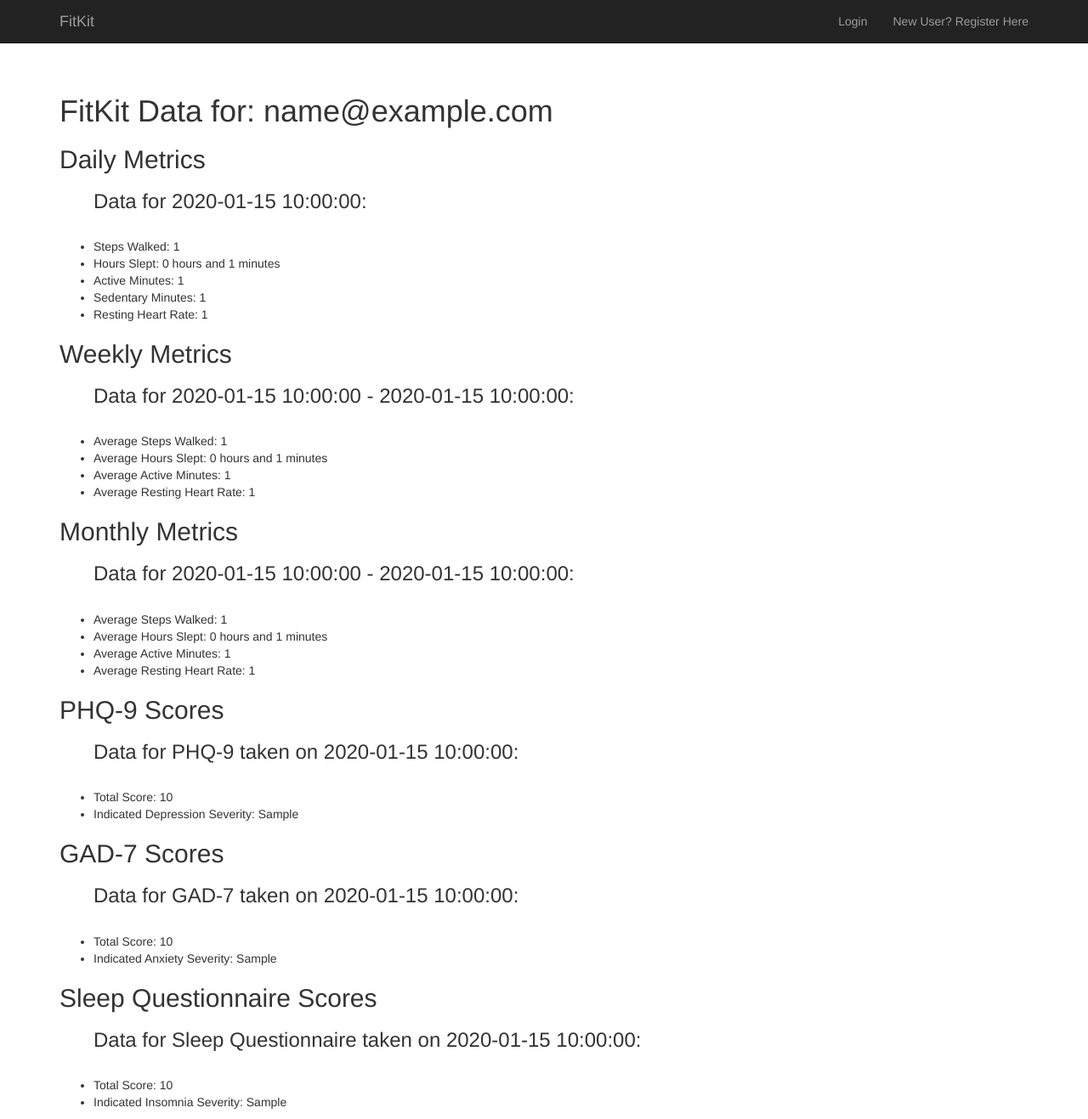
After one commit to abigailschneider20/fitkit, a Flask app: page /user_profile in a window 1280 px wide. The commit adds this page. Shown: the whole page at 85% size. Run offline with Flask 2, Linux system fonts and the light colour scheme; the visitor is signed in with stand-in values (Sample User, id 1); tables that the repository leaves empty hold one stand-in row (values such as "Sample post"); some libraries are stand-ins or nearby versions.

Commit message:
Finished basic skeleton for website. Working on setting up Mockaroo API for new users FitBit data

```diff
--- a/model.py
+++ b/model.py
@@ -20,7 +20,7 @@ class User(db.Model):
     user_id = db.Column(db.Integer, autoincrement=True, primary_key=True)
     email = db.Column(db.String(80), nullable=True)
     password = db.Column(db.String(40), nullable=True)
-    has_signed_hipaa = db.Column(db.Boolean, default = True)
+    has_signed_hipaa = db.Column(db.Boolean, default = False)
 
     def __repr__(self):
         return f"<User user_id={self.user_id} email={self.email}>"
--- a/server.py
+++ b/server.py
@@ -5,10 +5,10 @@ import os
 from pprint import pformat
 
 import requests
-from flask import Flask, render_template, request, flash, redirect
+from flask import Flask, render_template, request, flash, redirect, session
 from flask_debugtoolbar import DebugToolbarExtension
 
-from model import connect_to_db, db
+from model import connect_to_db, db, User, DailyMetric, WeeklyMetric, MonthlyMetric, PHQ, GAD, Sleep
 
 
 app = Flask(__name__)
@@ -29,15 +29,89 @@ app.jinja_env.undefined = StrictUndefined
 @app.route('/')
 def index():
     """Homepage."""
-    return render_template('index.html')
+    return render_template('homepage.html')
+
+@app.route('/register', methods = ['GET'])
+def register_form():
+    """Register new users"""
+    return render_template('register.html')
+
+@app.route('/register', methods = ['POST'])
+def process_registration():
+    """Process new user registration"""
+    email = request.form.get('password')
+    password = request.form.get('email')
+
+    new_user = User(email = email, password = password)
+
+    db.session.add(new_user)
+    db.session.commit()
+    session['user_id'] = new_user.user_id
+
+    flash('Welcome!')
+
+    return render_template('/hipaa.html')
+
+@app.route('/hipaa', methods = ['POST'])
+def hipaa_form():
+    if request.form.getlist('acknowledged-hipaa'):
+        user = User.query.filter(User.user_id == session['user_id']).first()
+        user.has_signed_hipaa = True
+        db.session.commit()
+        return redirect('/user_profile')
+    else:
+        flash('You must acknowledge HIPAA Privacy Practices.')
+        return render_template('/hipaa.html')
+
+
+
+@app.route('/login', methods = ['GET'])
+def login_form():
+    """Sends user to login form to fill out"""
+    return render_template('login.html')
 
 @app.route('/login', methods = ['POST'])
 def login():
-    email = request.forms.get('email')
-    password = request.forms.get('password')
+    """Sends user to user profile once correct email and password combo entered"""
+    email = request.form.get('email')
+    password = request.form.get('password')
 
-    return render_template('login.html')
 
+    user = User.query.filter_by(email=email).first()
+
+    if not user:
+        flash("Incorrect email. Please try again.")
+        return redirect("/login")
+
+    if user.password != password:
+        flash("Incorrect password. Please try again.")
+        return redirect("/login")
+
+    session["user_id"] = user.user_id
+
+    flash("Logged in")
+    return redirect('/user_profile')
+
+@app.route('/logout', methods = ['POST'])
+def logout():
+    """Logs user out."""
+
+    if (session.get('user_id', False)) != False:
+        del session['user_id']
+        flash("You have successfully logged out.")
+        return redirect ('/')
+    else:
+        flash('You have already logged out.')
+
+@app.route('/user_profile')
+def user_profile():
+    user_id = session.get('user_id')
+    user = User.query.options(db.joinedload('dailymetrics')).get(user_id)
+    return render_template("user_profile.html", user=user)
+
+@app.route('/getfit')
+def show_fitbit_form():
+    return render_template('fitbitdata.html')
 
 @app.route('/fitbitdata', methods = ['GET'])
 def export_fitbitdata():
@@ -53,8 +127,10 @@ def export_fitbitdata():
         headers = {'Authorization': 'Bearer ' + TOKEN}
         response = requests.get(FITBIT_URL, params = payload, headers = headers)
         data = response.json()
+        data = pprint(data)
 
         if response.ok:
+            print(data)
             # data = data
             pass #figure out what to parse in data/response from FitBit API
 
--- a/templates/base.html
+++ b/templates/base.html
@@ -2,6 +2,7 @@
 <head>
     <link rel="stylesheet"
           href="http://maxcdn.bootstrapcdn.com/bootstrap/3.3.4/css/bootstrap.css"/>
+    <script src="https://code.jquery.com/jquery-3.2.1.min.js"></script>
 
 </head>
 
@@ -17,9 +18,14 @@
         <div class="navbar-collapse collapse">
             <ul class="nav navbar-nav navbar-right">
                 <li>
-                    <a href="/fitbitdata">
+                    <a href="/login">
                         Login
                     </a>
+                </li>
+                <li>
+                  <a href = "/register">
+                    New User? Register Here
+                  </a>
                 </li>
             </ul>
         </div>
@@ -38,7 +44,7 @@
 
   <!-- This is where the main content goes. -->
   {% block body %}
-      BODY OF PAGE GOES HERE VIA INHERITANCE
+
   {% endblock %}
 
 </div>
--- /dev/null
+++ b/templates/user_profile.html
@@ -0,0 +1,95 @@
+{% extends 'base.html' %}
+{% block body %}
+<br>
+<div>
+  <h1> FitKit Data for: {{ user.email }} </h1>
+
+
+  {% if user.dailymetrics %}
+
+    <h2>Daily Metrics</h2>
+    <ul>
+    {% for metric in user.dailymetrics %}
+        <h3>Data for {{metric.date}}: </h3> <br>
+        <li>Steps Walked: {{ metric.steps_walked }}</li>
+        <li>Hours Slept: {{metric.mins_slept//60}} hours and {{(metric.mins_slept%60)}} minutes </li>
+        <li>Active Minutes: {{metric.mins_exercise}} </li>
+        <li>Sedentary Minutes: {{metric.mins_sedentary}} </li>
+        <li>Resting Heart Rate: {{metric.resting_hr}} </li>
+
+    {% endfor %}
+    </ul>
+  {% endif %}
+
+    {% if user.weeklymetrics %}
+
+    <h2>Weekly Metrics</h2>
+    <ul>
+    {% for metric in user.weeklymetrics %}
+        <h3>Data for {{metric.start_date}} - {{metric.end_date}}: </h3> <br>
+        <li>Average Steps Walked: {{ metric.avg_steps_walked }}</li>
+        <li>Average Hours Slept: {{metric.avg_mins_slept//60}} hours and {{(metric.avg_mins_slept%60)}} minutes </li>
+        <li>Average Active Minutes: {{metric.avg_mins_exercise}} </li>
+        <li>Average Resting Heart Rate: {{metric.avg_resting_hr}} </li>
+
+    {% endfor %}
+    </ul>
+  {% endif %}
+
+    {% if user.monthlymetrics %}
+
+    <h2>Monthly Metrics</h2>
+    <ul>
+    {% for metric in user.monthlymetrics %}
+        <h3>Data for {{metric.start_date}} - {{metric.end_date}}: </h3> <br>
+        <li>Average Steps Walked: {{ metric.avg_steps_walked }}</li>
+        <li>Average Hours Slept: {{metric.avg_mins_slept//60}} hours and {{(metric.avg_mins_slept%60)}} minutes </li>
+        <li>Average Active Minutes: {{metric.avg_mins_exercise}} </li>
+        <li>Average Resting Heart Rate: {{metric.avg_resting_hr}} </li>
+
+    {% endfor %}
+    </ul>
+  {% endif %}
+
+    {% if user.phq %}
+
+    <h2>PHQ-9 Scores</h2>
+    <ul>
+    {% for test in user.phq %}
+        <h3>Data for PHQ-9 taken on {{test.date}}: </h3> <br>
+        <li>Total Score: {{test.score}}</li>
+        <li>Indicated Depression Severity: {{test.dep_severity}} </li>
+
+    {% endfor %}
+    </ul>
+  {% endif %}
+
+    {% if user.gad %}
+
+    <h2>GAD-7 Scores</h2>
+    <ul>
+    {% for test in user.gad %}
+        <h3>Data for GAD-7 taken on {{test.date}}: </h3> <br>
+        <li>Total Score: {{test.score}}</li>
+        <li>Indicated Anxiety Severity: {{test.anx_severity}} </li>
+
+    {% endfor %}
+    </ul>
+  {% endif %}
+
+
+    {% if user.sleep %}
+
+    <h2>Sleep Questionnaire Scores</h2>
+    <ul>
+    {% for test in user.sleep %}
+        <h3>Data for Sleep Questionnaire taken on {{test.date}}: </h3> <br>
+        <li>Total Score: {{test.score}}</li>
+        <li>Indicated Insomnia Severity: {{test.insomnia_severity}} </li>
+
+    {% endfor %}
+    </ul>
+  {% endif %}
+</div>
+
+{% endblock %}
```
Also changed, not shown: templates/fitbitdata.html (added, +22 -0 lines), templates/hipaa.html (added, +26 -0 lines), templates/homepage.html (added, +27 -0 lines), templates/register.html (added, +36 -0 lines).
